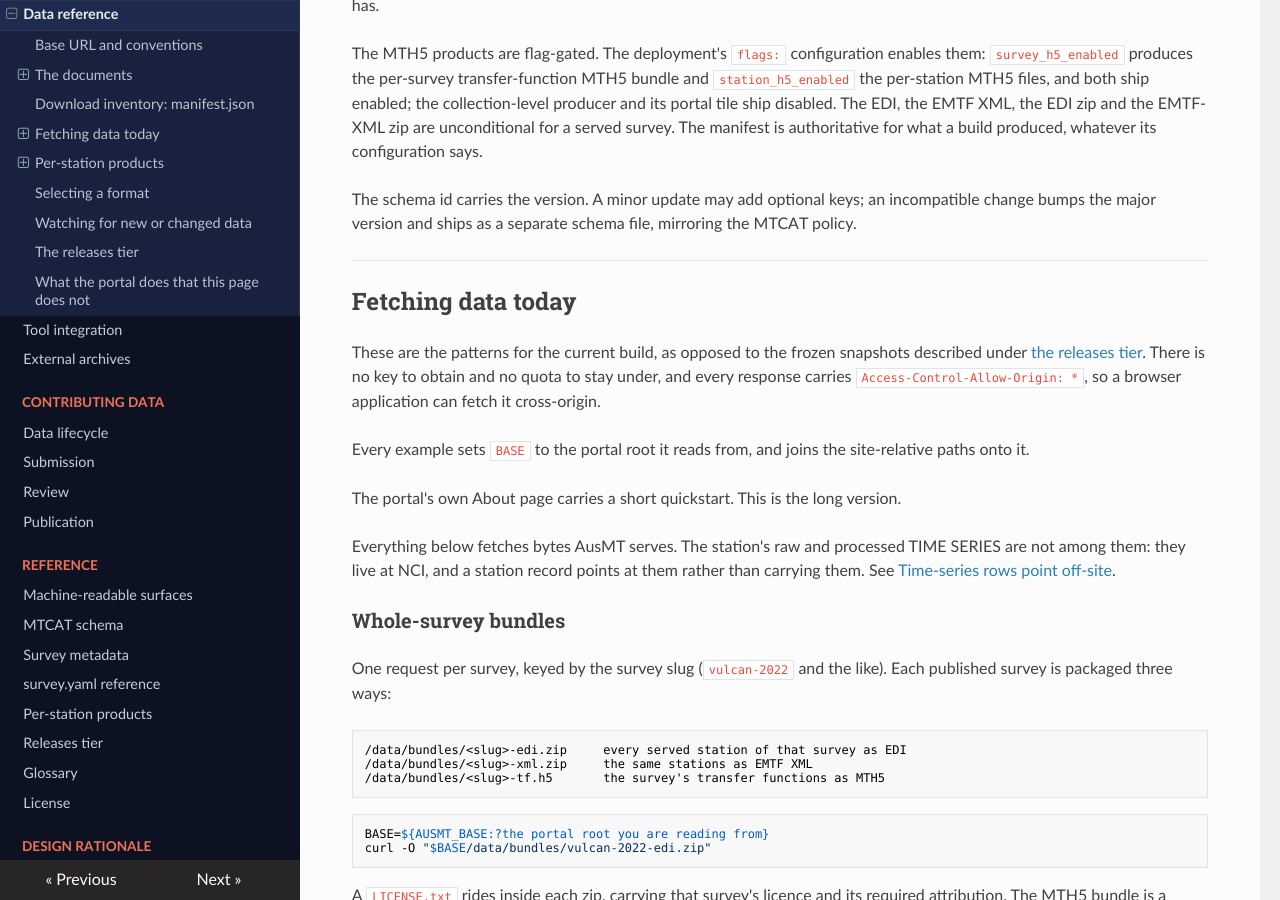
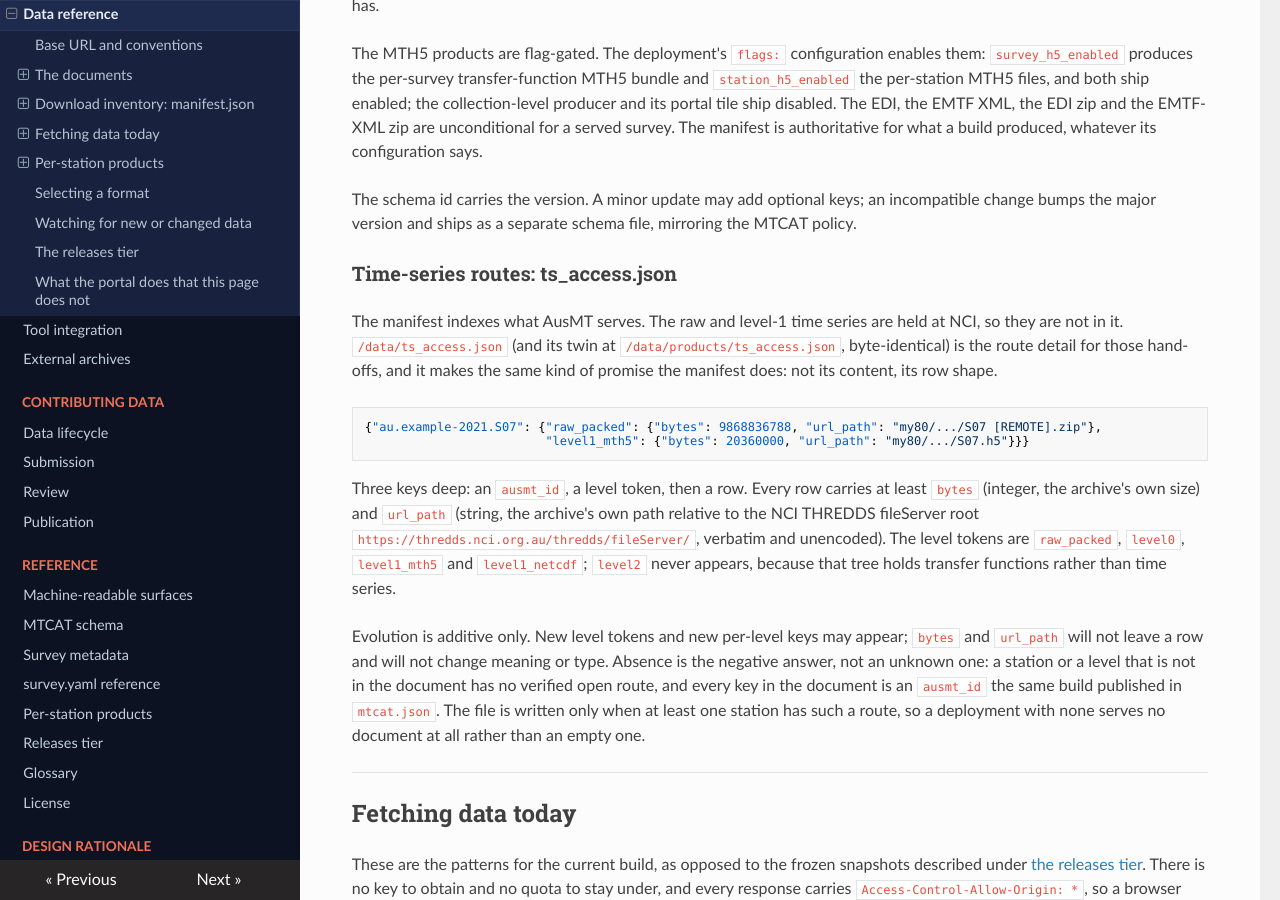
Before and after one commit to bvkay/ausmt, an MkDocs documentation site: the page built from docs/docs/interoperability/api-reference.md, in a window 1280 px wide and 900 px high, scrolled down 7361 px. Built offline with MkDocs 1.6.1, drawn with Linux system fonts in a browser that asks for light colours; nearby versions of some CDN libraries.

Commit message:
data: bless ts_access.json as a stable surface with an additive row contract
The portal, the survey pages and the station pages all read /data/ts_access.json,
and nothing said what a consumer could rely on. Owner ruling 2026-08-30 blesses it:
served at /data/ts_access.json and /data/products/ts_access.json, shape
{ausmt_id: {level: {bytes, url_path}}}, url_path relative to the NCI THREDDS
fileServer root, evolution ADDITIVE ONLY. New levels and new per-level keys may
appear; existing keys never change meaning or type; absence means no verified route.

Nothing about the surface's CONTENT changes. What changes is that the promise is now
written down and enforced.

The pin reads BUILT output rather than the emitter, and has two legs because a
consumer can be broken from either side: every value dict must carry at least bytes
(positive integer) and url_path (non-empty string, relative, so it composes with the
fileServer root), and every key must be an ausmt_id the same build published in
mtcat.json. Both legs proven non-vacuous by mutation before landing: dropping
url_path at the emission site fails the row leg on au.example-survey.EXAMPLE01/level0,
and injecting a station the catalogue does not carry fails the identity leg.

The API reference gains the row-shape promise beside the manifest's, in the download
section, because that is where a client reading about sizes and digests will look for
the one download surface AusMT does not host. developer/portal-documents.md already
described the file; that page documents portal internals, which is the wrong tier for
a promise a third party may now depend on.

engine/tests/test_station_time_series.py already carries the ts_access pins and is
already in the build-products PR-gate subset, so the projection-family rule in
test_station_invariants.py stays satisfied without a workflow change.

````diff
--- a/docs/docs/interoperability/api-reference.md
+++ b/docs/docs/interoperability/api-reference.md
@@ -299,6 +299,31 @@ survey. The manifest is authoritative for what a build produced, whatever its co
 
 The schema id carries the version. A minor update may add optional keys; an incompatible change bumps
 the major version and ships as a separate schema file, mirroring the MTCAT policy.
+
+### Time-series routes: ts_access.json
+
+The manifest indexes what AusMT serves. The raw and level-1 time series are held at NCI, so they are
+not in it. `/data/ts_access.json` (and its twin at `/data/products/ts_access.json`, byte-identical) is
+the route detail for those hand-offs, and it makes the same kind of promise the manifest does: not its
+content, its row shape.
+
+```json
+{"au.example-2021.S07": {"raw_packed": {"bytes": 9868836788, "url_path": "my80/.../S07 [REMOTE].zip"},
+                         "level1_mth5": {"bytes": 20360000, "url_path": "my80/.../S07.h5"}}}
+```
+
+Three keys deep: an `ausmt_id`, a level token, then a row. Every row carries at least `bytes` (integer,
+the archive's own size) and `url_path` (string, the archive's own path relative to the NCI THREDDS
+fileServer root `https://thredds.nci.org.au/thredds/fileServer/`, verbatim and unencoded). The level
+tokens are `raw_packed`, `level0`, `level1_mth5` and `level1_netcdf`; `level2` never appears, because
+that tree holds transfer functions rather than time series.
+
+Evolution is additive only. New level tokens and new per-level keys may appear; `bytes` and `url_path`
+will not leave a row and will not change meaning or type. Absence is the negative answer, not an
+unknown one: a station or a level that is not in the document has no verified open route, and every key
+in the document is an `ausmt_id` the same build published in `mtcat.json`. The file is written only
+when at least one station has such a route, so a deployment with none serves no document at all rather
+than an empty one.
 
 ---
 
````
Also changed, not shown: 1 other file.
